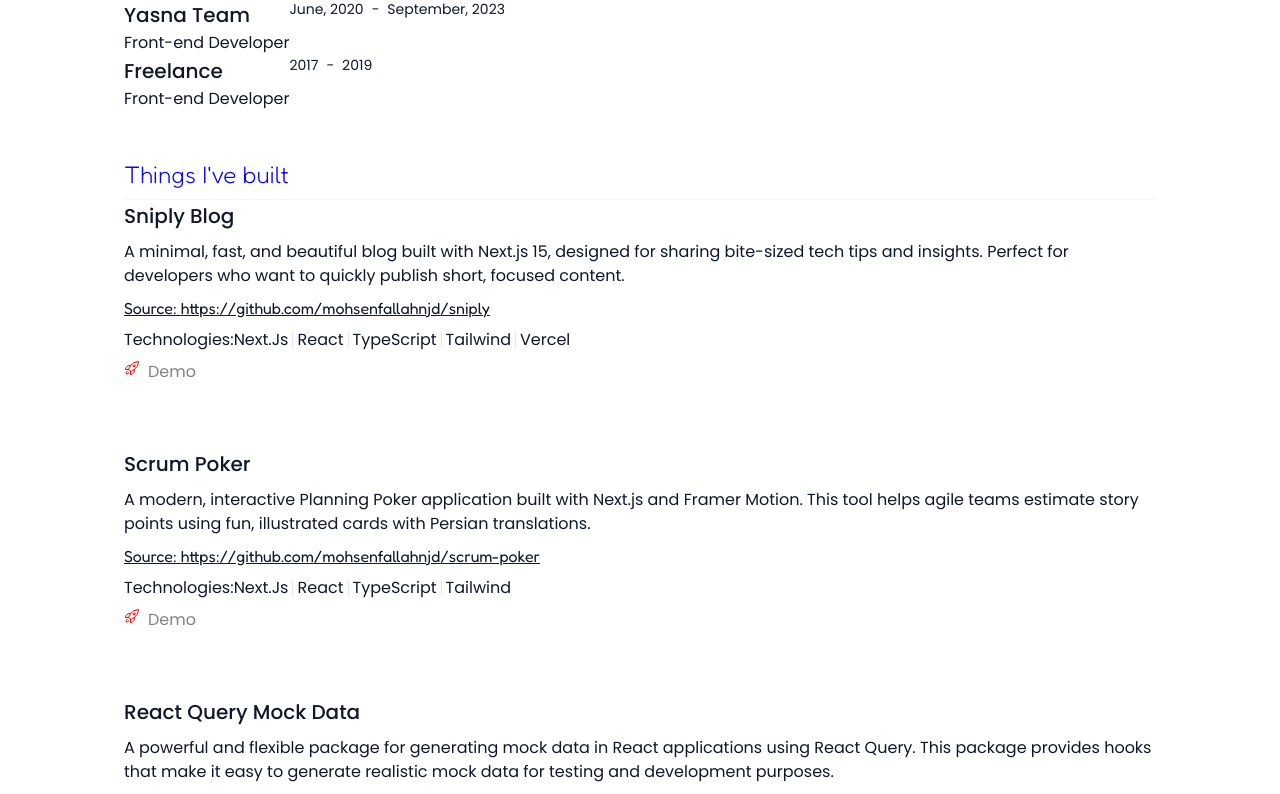
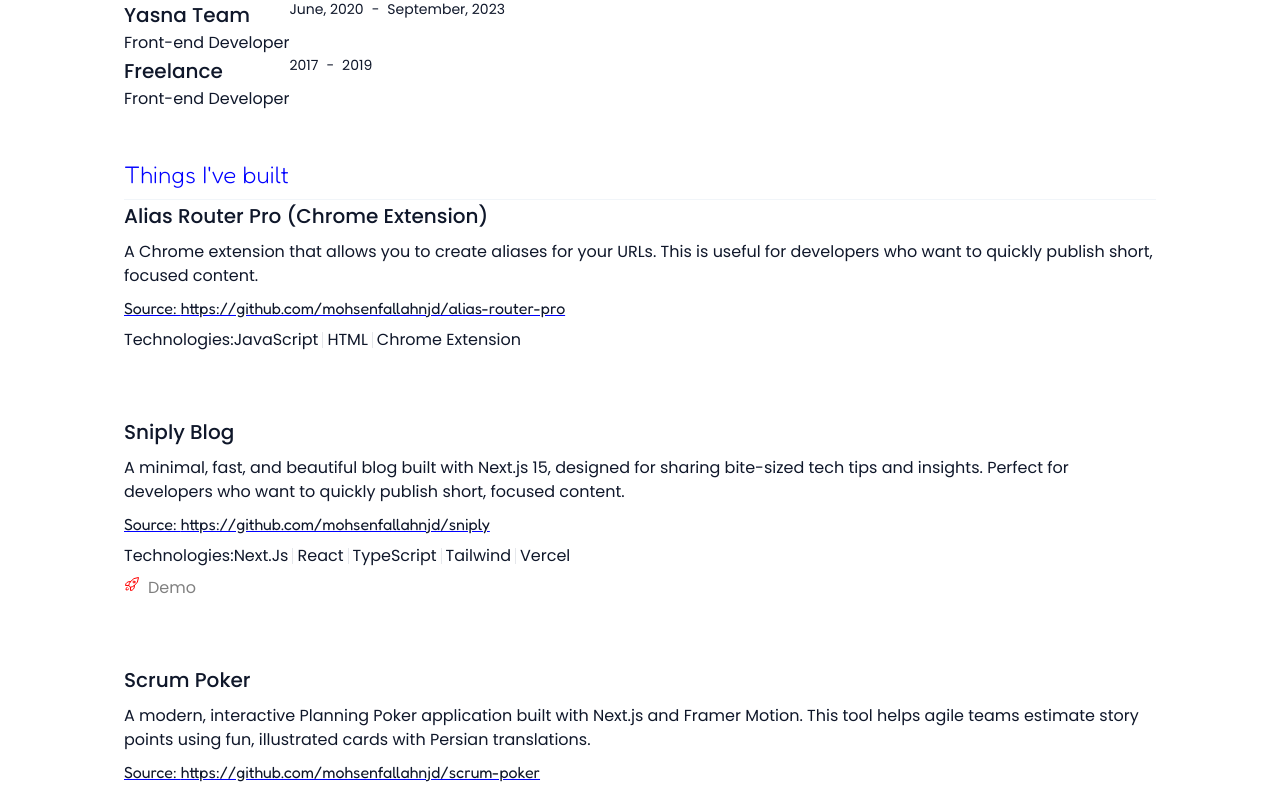
Before and after one commit to mohsenfallahnjd/my-website, a Next.js app: page / in a window 1280 px wide. Shown: the part 691-1485 px from the top of the page. Built offline with nearby package versions, Linux system fonts and the light colour scheme; what @mui/material-nextjs would draw is missing.

Commit message:
Update projects

```diff
--- a/public/content/projects.ts
+++ b/public/content/projects.ts
@@ -1,4 +1,14 @@
 export const projects = [
+  {
+    active: true,
+    name: "Alias Router Pro (Chrome Extension)",
+    repo: "https://github.com/mohsenfallahnjd/alias-router-pro",
+    description:
+      "A Chrome extension that allows you to create aliases for your URLs. This is useful for developers who want to quickly publish short, focused content.",
+    // demo: "https://chromewebstore.google.com/detail/alias-router-pro/jgjgjgjgjgjgjgjgjgjgjgjgjgjgjgjg",
+    technologies: ["JavaScript", "HTML", "Chrome Extension"],
+    pwa: false,
+  },
   {
     active: true,
     name: "Sniply Blog",
```
